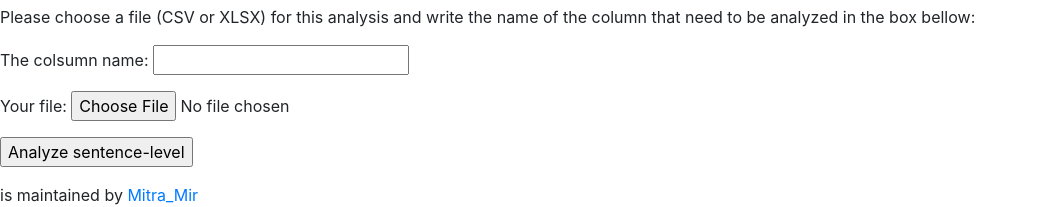
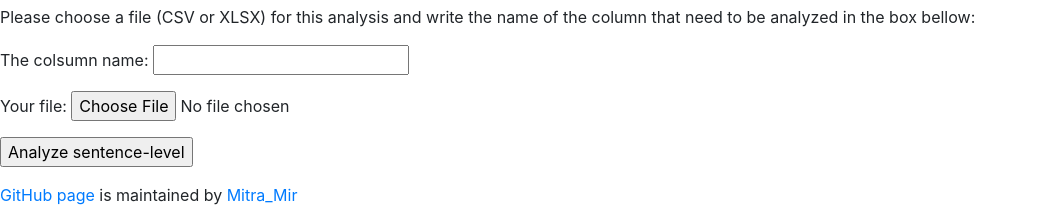
Before and after one commit to mitramir55/PassivePy-Flask-app, a Flask app: page / in a window 1280 px wide. Shown: the part 599-806 px from the top of the page, without its empty margins (0-1037 px from the left). Run offline with Flask 2, Linux system fonts and the light colour scheme; some libraries are stand-ins or nearby versions.

Commit message:
changed the base

```diff
--- a/templates/base.html
+++ b/templates/base.html
@@ -1,9 +1,10 @@
 <!DOCTYPE html>
-<html>
+<html lang="en">
   <head>
     <meta charset="UTF-8">
+    <title>PassivePy</title>
     <!-- added from bootstrap-->
-    <link rel="stylesheet" href="https://mitramir55.github.io/PassivePyWeb/assets/css/style.css?v=3228d7eb745788a9b84afa0eab8e888a13956994">
+    <link rel="stylesheet" href="https://mitramir55.github.io/PassivePyWeb/assets/css/style.css?v=3228d7eb745788a9b84afa0eab8e888a13956994" crossorigin="anonymous">
      <link rel="stylesheet"  href="https://maxcdn.bootstrapcdn.com/bootstrap/4.0.0/css/bootstrap.min.css" integrity="sha384-Gn5384xqQ1aoWXA+058RXPxPg6fy4IWvTNh0E263XmFcJlSAwiGgFAW/dAiS6JXm" crossorigin="anonymous">
 
     <link rel="preconnect" href="https://fonts.gstatic.com">
@@ -48,7 +49,7 @@
 
 
       <footer class="site-footer">
-          <span class="site-footer-owner"><a href="https://github.com/mitramir55/PassivePy"></a> is maintained by <a href="https://github.com/mitramir55">Mitra_Mir</a></span>
+          <span class="site-footer-owner"><a href="https://github.com/mitramir55/PassivePy">GitHub page</a> is maintained by <a href="https://github.com/mitramir55">Mitra_Mir</a></span>
 
 
       </footer>
```
